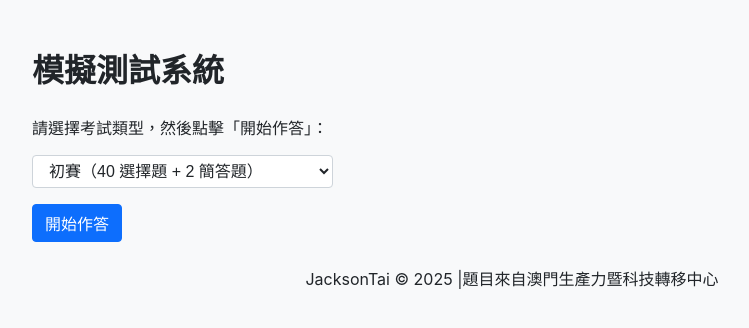
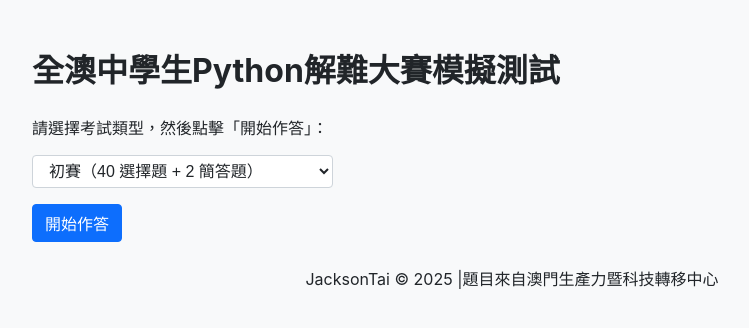
Before and after one commit to JacksonTai2007/jacksontai2007.github.io, a plain HTML site: page Python-Macau-Competition.html in a window 1280 px wide. Shown: the whole page, without its empty margins (128-877 px from the left). Drawn offline with nearby package versions, Linux system fonts and the light colour scheme.

Commit message:
Update Python-Macau-Competition.html

```diff
--- a/Python-Macau-Competition.html
+++ b/Python-Macau-Competition.html
@@ -94,7 +94,7 @@
 
   <!-- 區塊1：首頁/選擇考試類型 -->
   <div id="welcomeSection">
-    <h1 class="mb-4">模擬測試系統</h1>
+    <h1 class="mb-4">全澳中學生Python解難大賽模擬測試</h1>
     <p class="mb-3">請選擇考試類型，然後點擊「開始作答」：</p>
 
     <select id="examTypeSelect" class="form-select w-auto mb-3">
```
